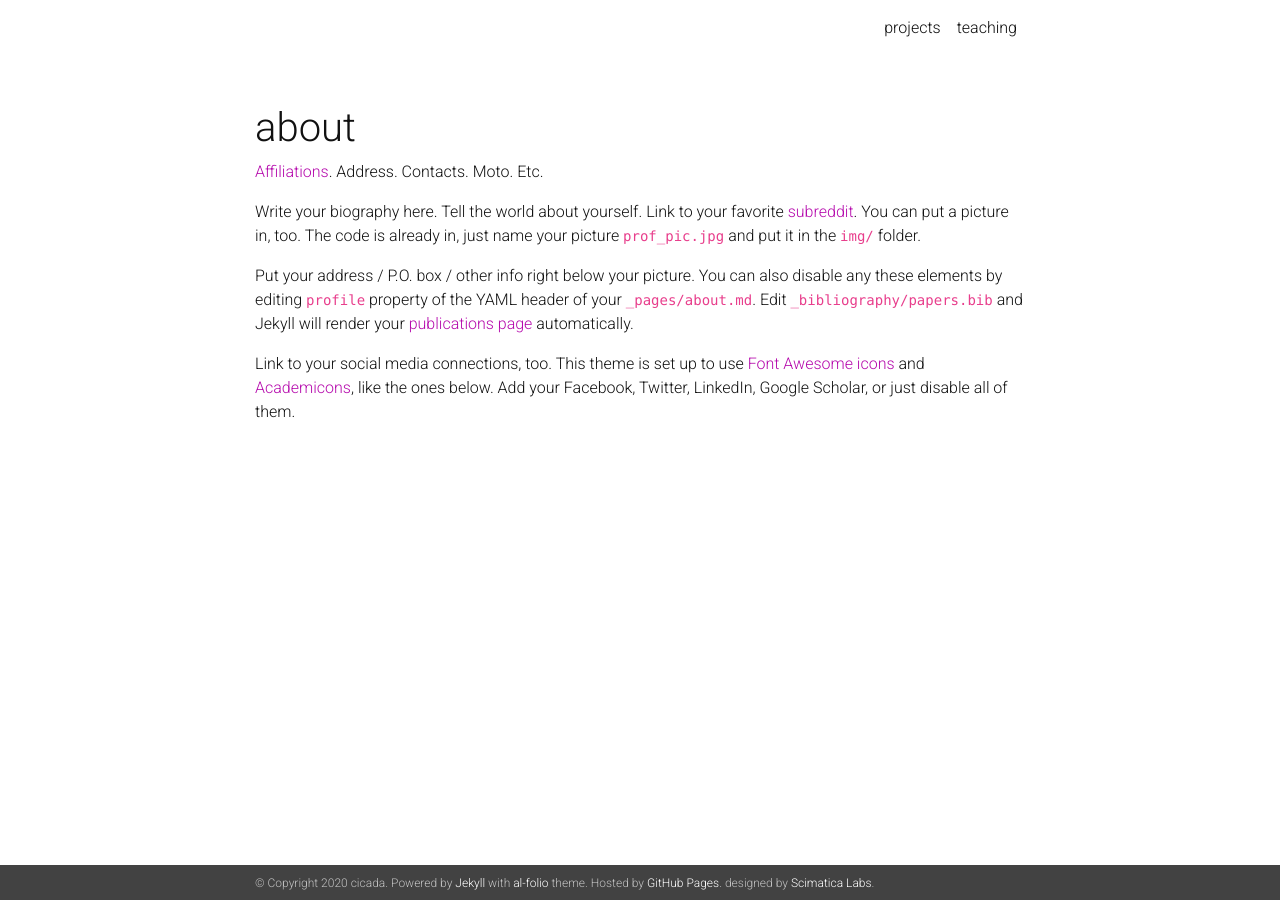
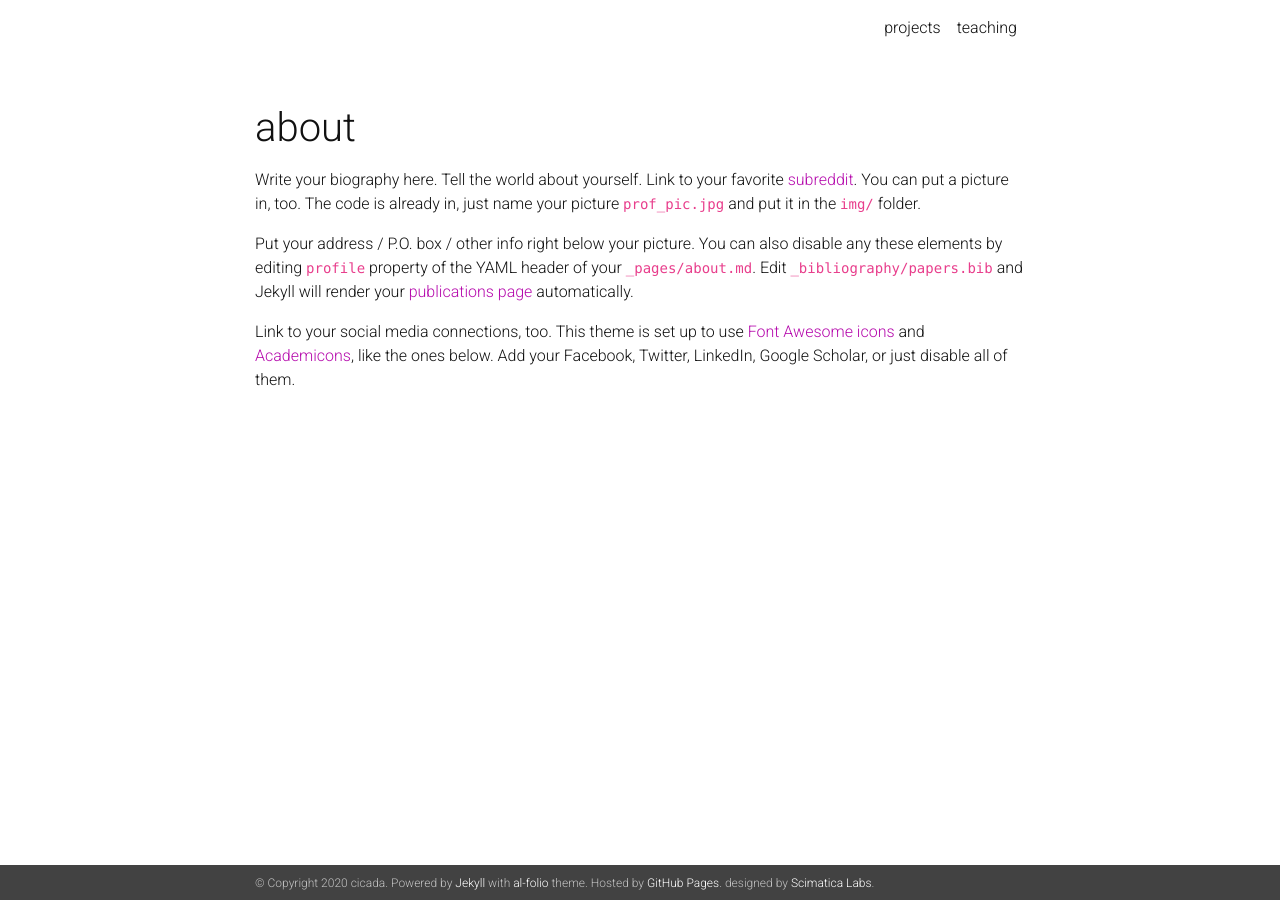
Before and after one commit to Scimatica-Labs/cicadadesign.in, a Jekyll site: the page built from _pages/about.md, in a window 1280 px wide. Built offline with Jekyll 4.4.1, drawn with Linux system fonts in a browser that asks for light colours; nearby versions of some CDN libraries; a style sheet for code colours, icons or effects is not loaded.

Commit message:
Update about.md

```diff
--- a/_pages/about.md
+++ b/_pages/about.md
@@ -2,7 +2,7 @@
 layout: page
 title: about
 permalink: /about/
-description: <a href="#">Affiliations</a>. Address. Contacts. Moto. Etc.
+description:
 
 profile:
   align: right
```
